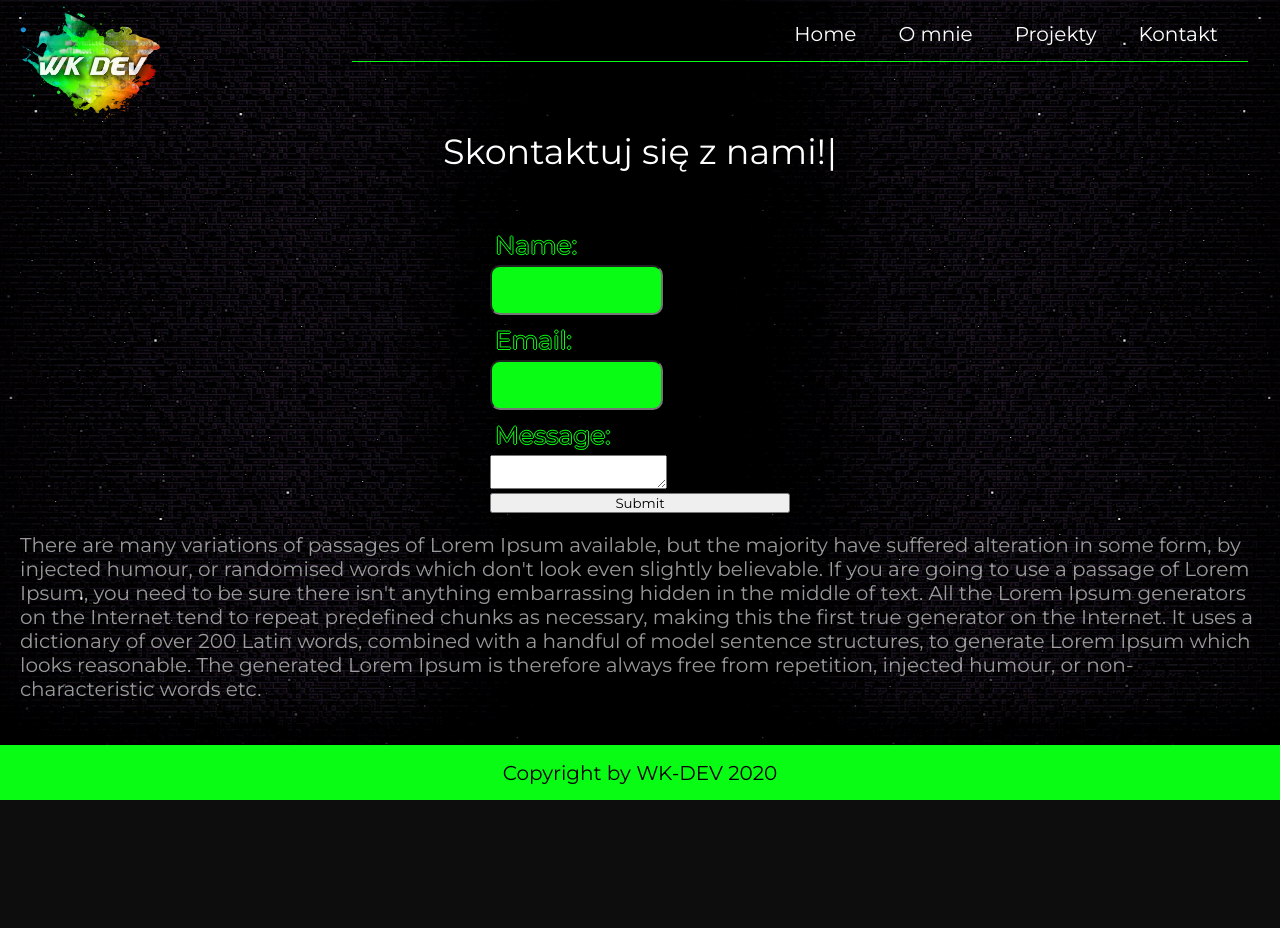
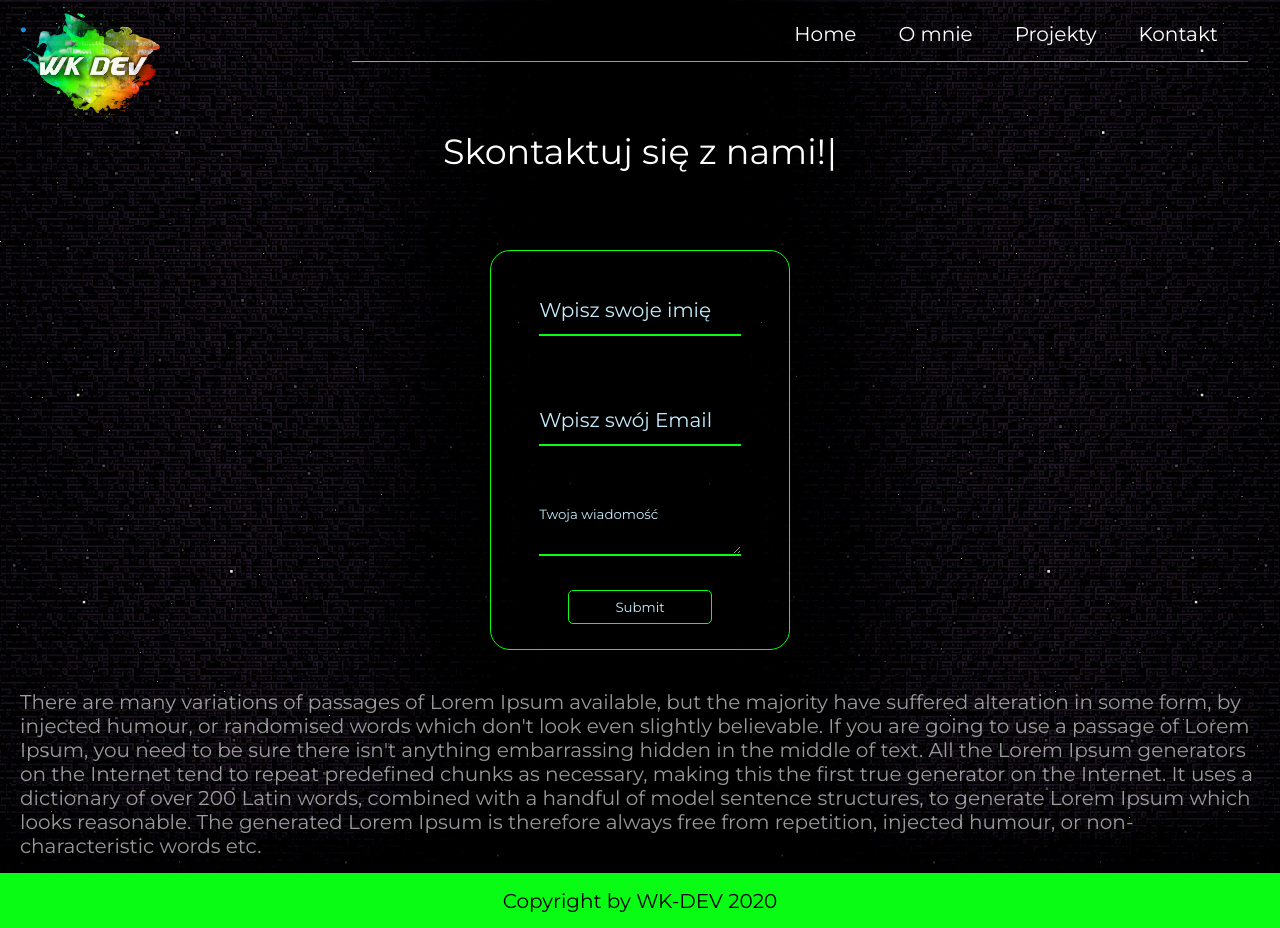
Before and after one commit to tequss/portfolio, a React (Create React App) app: page /contactme in a window 1280 px wide. Before the commit the page ends 800 px from the top, so only its background shows below. Built offline with nearby package versions, Linux system fonts and the light colour scheme.

Commit message:
Styling contactform

```diff
--- a/src/ContactForm/ContactForm.js
+++ b/src/ContactForm/ContactForm.js
@@ -49,29 +49,32 @@ class ContactForm extends Component {
         <div className="contactform">
         <form className="contact-form" onSubmit={this.handleSubmit.bind(this)} action="https://portfolio-api.tequss.vercel.app/api/contactme" method="POST">
             <div>
-            <label htmlFor="name">Name:</label>
+            {/* <label htmlFor="name">Name:</label> */}
             <input
                 type="text"
                 id="name"
+                placeholder="Wpisz swoje imię"
                 value={this.state.name}
                 onChange={this.handleChange.bind(this)}
                 required
             />
             </div>
             <div>
-            <label htmlFor="email">Email:</label>
+            {/* <label htmlFor="email">Email:</label> */}
             <input
                 type="email"
                 id="email"
+                placeholder="Wpisz swój Email"
                 value={this.state.email}
                 onChange={this.handleChange.bind(this)}
                 required
             />
             </div>
             <div>
-            <label htmlFor="message">Message:</label>
+            {/* <label htmlFor="message">Message:</label> */}
             <textarea
                 id="message"
+                placeholder="Twoja wiadomość"
                 value={this.state.message}
                 onChange={this.handleChange.bind(this)}
                 required
--- a/src/components/Button.js
+++ b/src/components/Button.js
@@ -24,9 +24,9 @@ export const Button = ({
 
     return (
         <button className={`btn ${checkButtonStyle} ${checkButtonSize}`} onClick={onClick}
-        type={type}>
-            {children}
+        type="submit">
             </button>
     )
 
 }
+export default Button;
--- a/src/components/Styles/Contactform.css
+++ b/src/components/Styles/Contactform.css
@@ -2,23 +2,44 @@
     display: flex;
     flex-direction: column;
     max-width: 300px;
-    justify-self: center;
+    justify-content: center;
     margin: 0 auto;
+    border: 1px solid #09FC13;
+    border-radius: 20px;
+    padding: 5px;
+    text-align: center;
+    margin-top: 30px;
+    margin-bottom: 30px;
 
 }
-.contactform{
-    justify-content: center;
+
+input{
+    border: 0;
+    height: 50px;
+    width: 70%;
+    border: 0px;
+    justify-self: center;
+    background: transparent;
+    border-bottom: 2px #09FC13 solid;
+    color: #fff;
+    font-size: 20px;
+    margin: 30px;
 }
-input{
-    border-radius: 10px;
+textarea{
+    border: 0;
     height: 50px;
-    background-color: #09FC13;
+    width: 70%;
+    justify-self: center;
+    background: transparent;
+    border-bottom: 2px #09FC13 solid;
+    margin: 30px;
+    color: #ffff;
 }
-
 label{
     color: black;
     display: flex;
     padding: 5px;
+    justify-self: center;
 
     font-size: 25px;
 
@@ -28,11 +49,46 @@ label{
     /* border-radius: 20px; */
     text-shadow: -1px 0 #09FC13, 0 1px #09FC13, 1px 0 #09FC13, 0 -1px #09FC13;
 }
+::-webkit-input-placeholder {
+    /* Chrome/Opera/Safari */
+    color: #c5ecfd;
+  }
+  ::-moz-placeholder {
+    /* Firefox 19+ */
+    color: #c5ecfd;
+  }
+  :-ms-input-placeholder {
+    /* IE 10+ */
+    color: #c5ecfd;
+  }
 
-.contact{
+/* .contact{
     box-sizing: border-box;
     background-color: lemonchiffon;
     height: 320px;
     max-width: 300px;
     margin: 0 auto;
+} */
+
+button {
+    padding: 8px 20px;
+    border-radius: 5px;
+    border: 1px solid #09FC13;
+    outline: none;
+    cursor: pointer;
+    width:50%;
+    justify-self: center;
+    margin: 0 auto;
+    background: transparent;
+    margin-bottom: 20px;
+    color: #c5ecfd;
 }
+
+button:hover {
+    padding: 8px 20px;
+    background-color: #09FC13;
+    border-radius: 4px;
+    transition: all 0.3 easy-out;
+    color: black;
+    transition: 250ms;
+}
```
Also changed, not shown: 1 other file (tests, documents, lock files or other folders).
